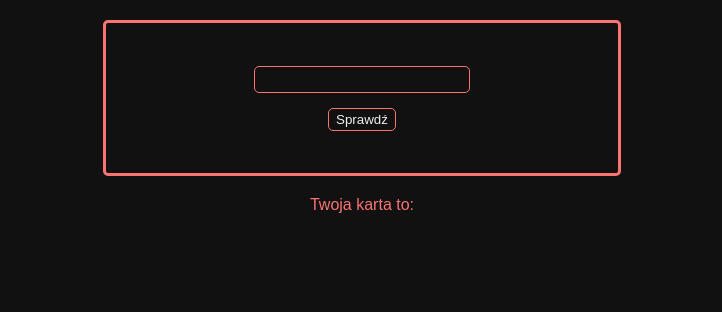
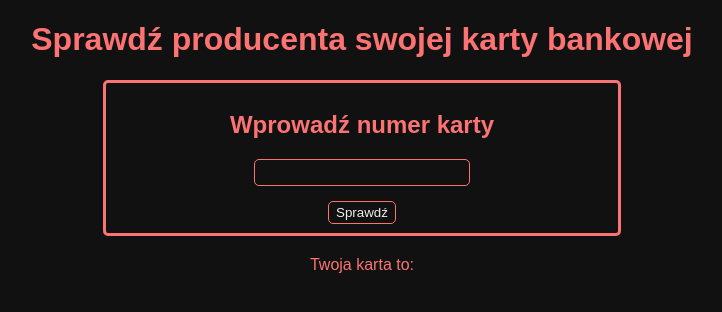
Before and after one commit to mb-dir/creditCardValidator, a plain HTML site: page index.html in a window 1280 px wide. Shown: the whole page, without its empty margins (278-1000 px from the left). Drawn offline with Linux system fonts and the light colour scheme.

Commit message:
Change HTML structure
I add headers for better hierarchy on the page

```diff
--- a/index.html
+++ b/index.html
@@ -7,7 +7,9 @@
     <link rel="stylesheet" href="style.css">
 </head>
 <body>
+    <h1 class="mainHeader">Sprawdź producenta swojej karty bankowej</h1>
     <form id="cardData" class="cardDataForm">
+        <h2 class="cardDataHeader">Wprowadź numer karty</h2>
         <input id="cardNumber" class="cardNumberInput" type="number" min="0" required>
         <button class="btn">Sprawdź</button>
     </form>
```
